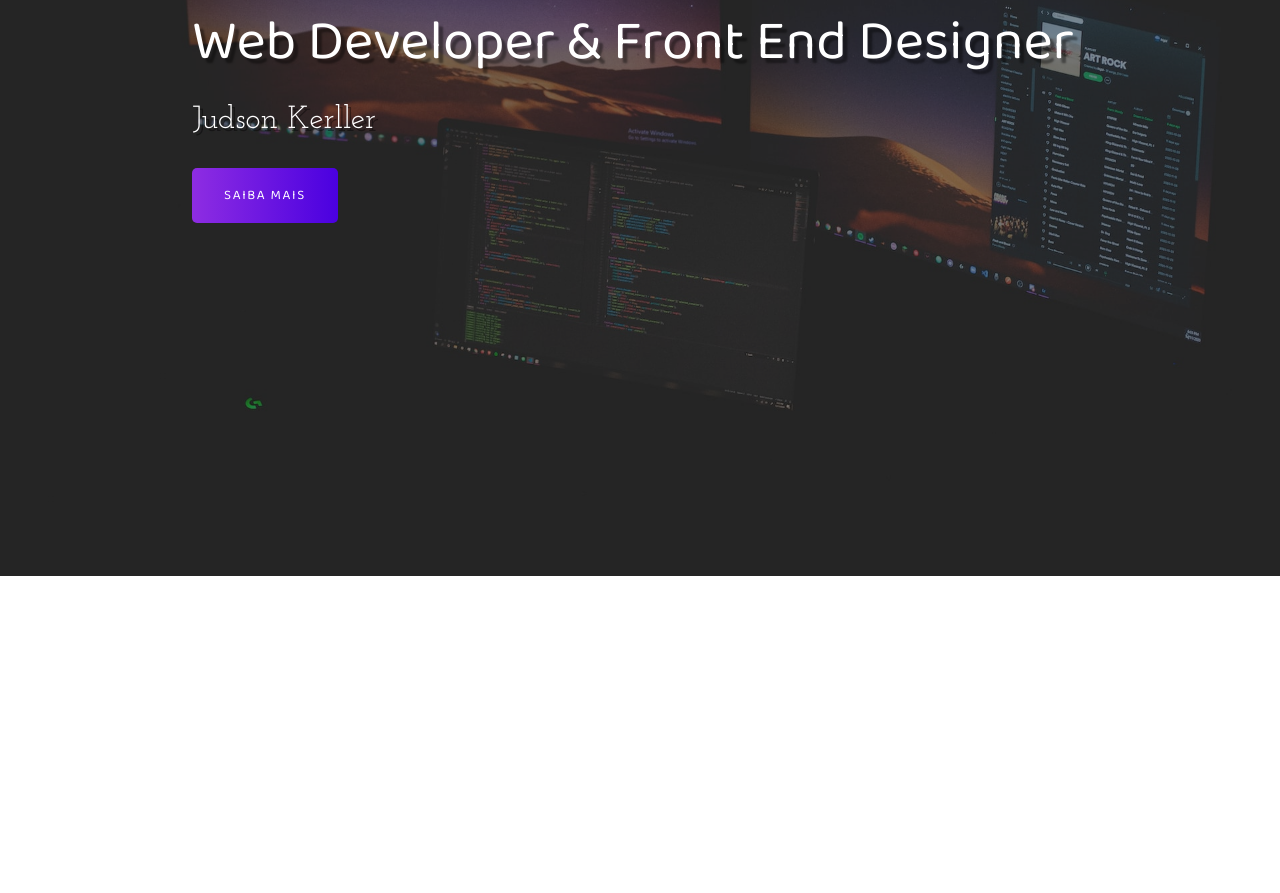
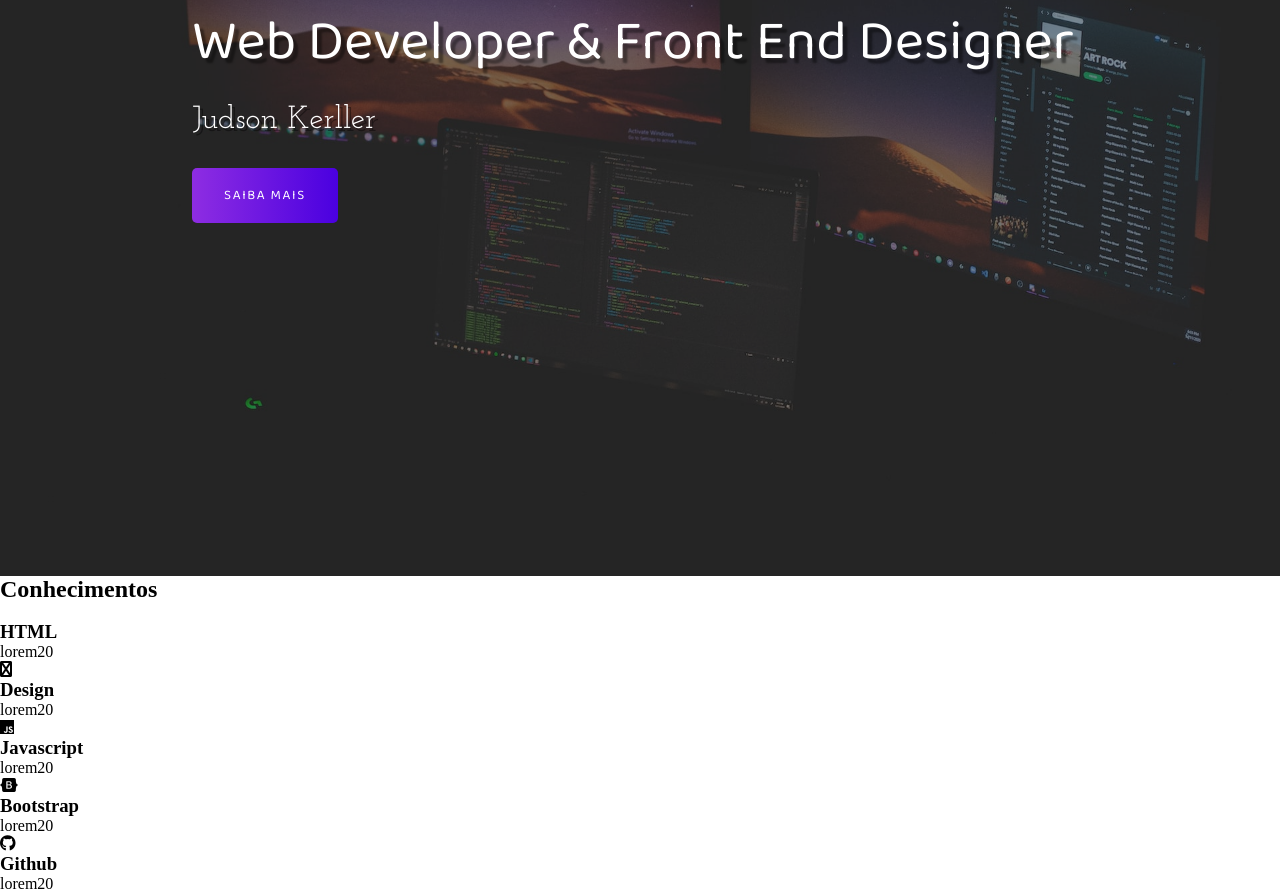
Before and after one commit to judsonkerller/portfolio-pratica, a plain HTML site: page index.html in a window 1280 px wide. Shown: the part 224-1117 px from the top of the page. Before the commit the page ends 800 px from the top, so only its background shows below. Drawn offline with Linux system fonts and the light colour scheme.

Commit message:
subindo seção conhecimentos

```diff
--- a/index.html
+++ b/index.html
@@ -33,7 +33,7 @@
       </div>
     </header>
 
-    <div class="sidebar">
+    <aside class="sidebar">
       <nav>
         <ul class="menu">
           <li class="menu-item"><a href="#" class="menu-link">Home</a></li>
@@ -48,7 +48,60 @@
         <a href="#"><i class="fa-brands fa-instagram"></i></a>
         <a href="#"><i class="fa-brands fa-twitter"></i></a>
       </div>
-    </div>
+    </aside>
+
+    <section class="sessao-conhecimentos">
+      <div class="sessao-header">
+        <h1>Conhecimentos</h1>
+      </div>
+      <div class="conhecimentos">
+        <div class="conhecimento">
+          <div class="conhecimento-header">
+            <i class="fab fa-html"></i>
+            <h3>HTML</h3>
+          </div>
+          <div class="conhecimento-text">
+            <p>lorem20</p>
+          </div>
+        </div>
+        <div class="conhecimento">
+          <div class="conhecimento-header">
+            <i class="fab fa-pencil-alt"></i>
+            <h3>Design</h3>
+          </div>
+          <div class="conhecimento-text">
+            <p>lorem20</p>
+          </div>
+        </div>
+        <div class="conhecimento">
+          <div class="conhecimento-header">
+            <i class="fab fa-js"></i>
+            <h3>Javascript</h3>
+          </div>
+          <div class="conhecimento-text">
+            <p>lorem20</p>
+          </div>
+        </div>
+        <div class="conhecimento">
+          <div class="conhecimento-header">
+            <i class="fab fa-bootstrap"></i>
+            <h3>Bootstrap</h3>
+          </div>
+          <div class="conhecimento-text">
+            <p>lorem20</p>
+          </div>
+        </div>
+        <div class="conhecimento">
+          <div class="conhecimento-header">
+            <i class="fab fa-github"></i>
+            <h3>Github</h3>
+          </div>
+          <div class="conhecimento-text">
+            <p>lorem20</p>
+          </div>
+        </div>
+      </div>
+    </section>
   </div>
 
 </body>
```
